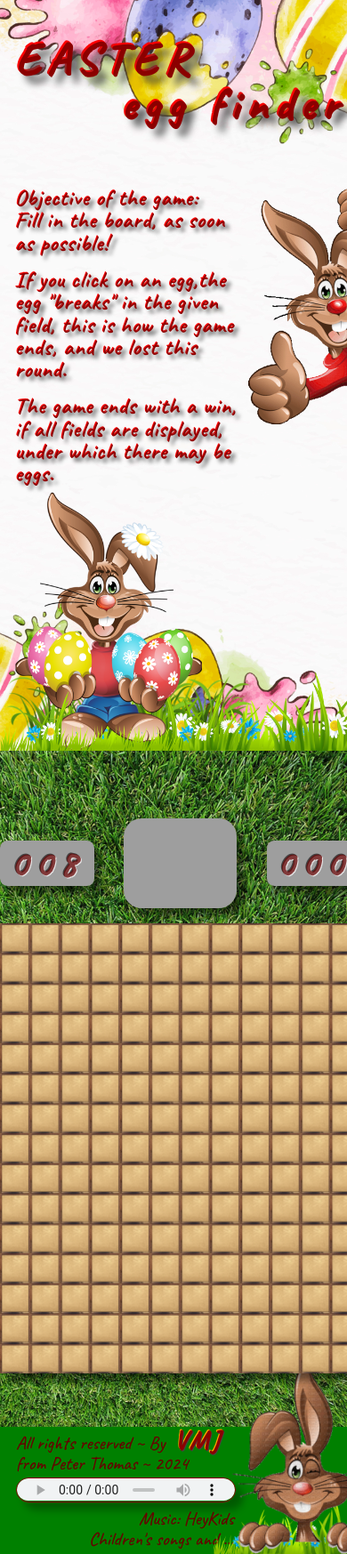
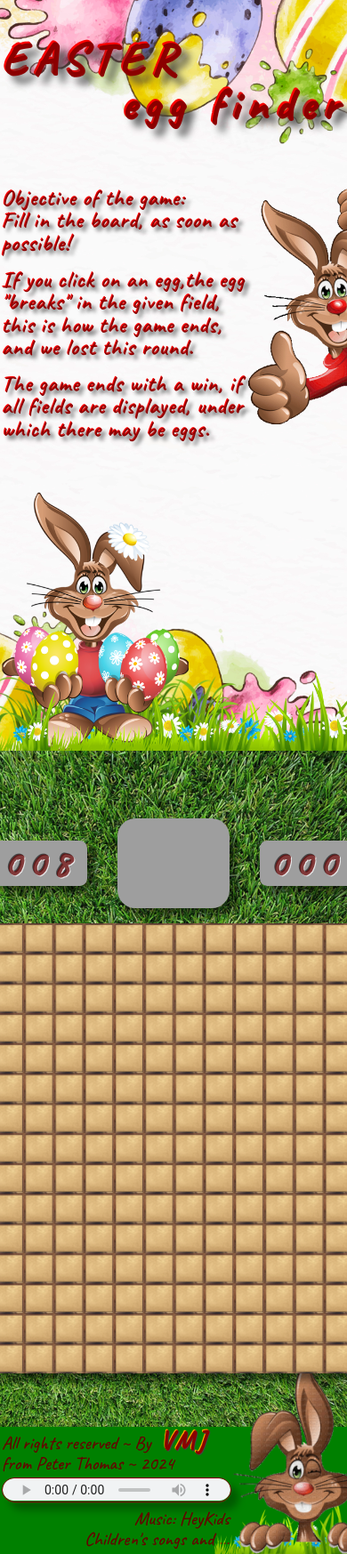
Before and after one commit to ViktorMihalyJozsa/easter-egg-finder, a PHP site: page / in a window 390 px wide; the page is wider, and only the part inside the window is pictured. Shown: that part at 89% size. Run offline with PHP 8.4, Linux system fonts and the light colour scheme; some libraries are stand-ins or nearby versions; grey boxes are pictures that could not be loaded.

Commit message:
Responsive Mobil Size

```diff
--- a/css/layout.css
+++ b/css/layout.css
@@ -44,13 +44,14 @@
 
 @media(max-width: 768px) {
     .container {
-        display: grid;
-        grid-template-columns: 1fr;
-        grid-template-rows: auto;
+        display:                grid;
+        grid-template-columns:  50vh;  /*1fr;*/
+        grid-template-rows:     auto;
         grid-template-areas:
             "header"
             "main"
             "footer";
+        justify-content:        center;
     }
 
     .container::-webkit-scrollbar {    /* Hide scrollbar for Chrome, Safari and Opera */
@@ -200,18 +201,22 @@ header {
         display:         flex;
         flex-direction:  column;
 
-        width:           1fr;
+        width:           auto;  /*1fr;*/
         height:          auto;
+
+        border-right:         1px solid green;
+        border-left:          1px solid green;
+        box-shadow:           1vh 1vh 1vh rgba(0, 0, 0, 0.5);
     }
 
         .header-text {
-            width:    1fr;
+            width:    auto;  /*1fr;*/
             height:   18vh;
             padding:  5vh 2vh 2vh 2vh;
         }
 
         .header-image {
-            width:   1fr;
+            width:   auto;  /*1fr;*/
             height:  75vh;
         }
 
@@ -317,7 +322,7 @@ main {
         justify-content:      center;
         align-items:          center;
 
-        width:                1fr;
+        width:                auto;  /*1fr;*/
         height:               90vh;
 
         background-image:     url("../assets/game-background.png");
@@ -506,7 +511,7 @@ footer {
     footer {
         grid-area:       footer;
 
-        width:           1fr;
+        width:           auto;  /*1fr;*/
         height:          auto;
 
         border-right:    1px solid green;
```
